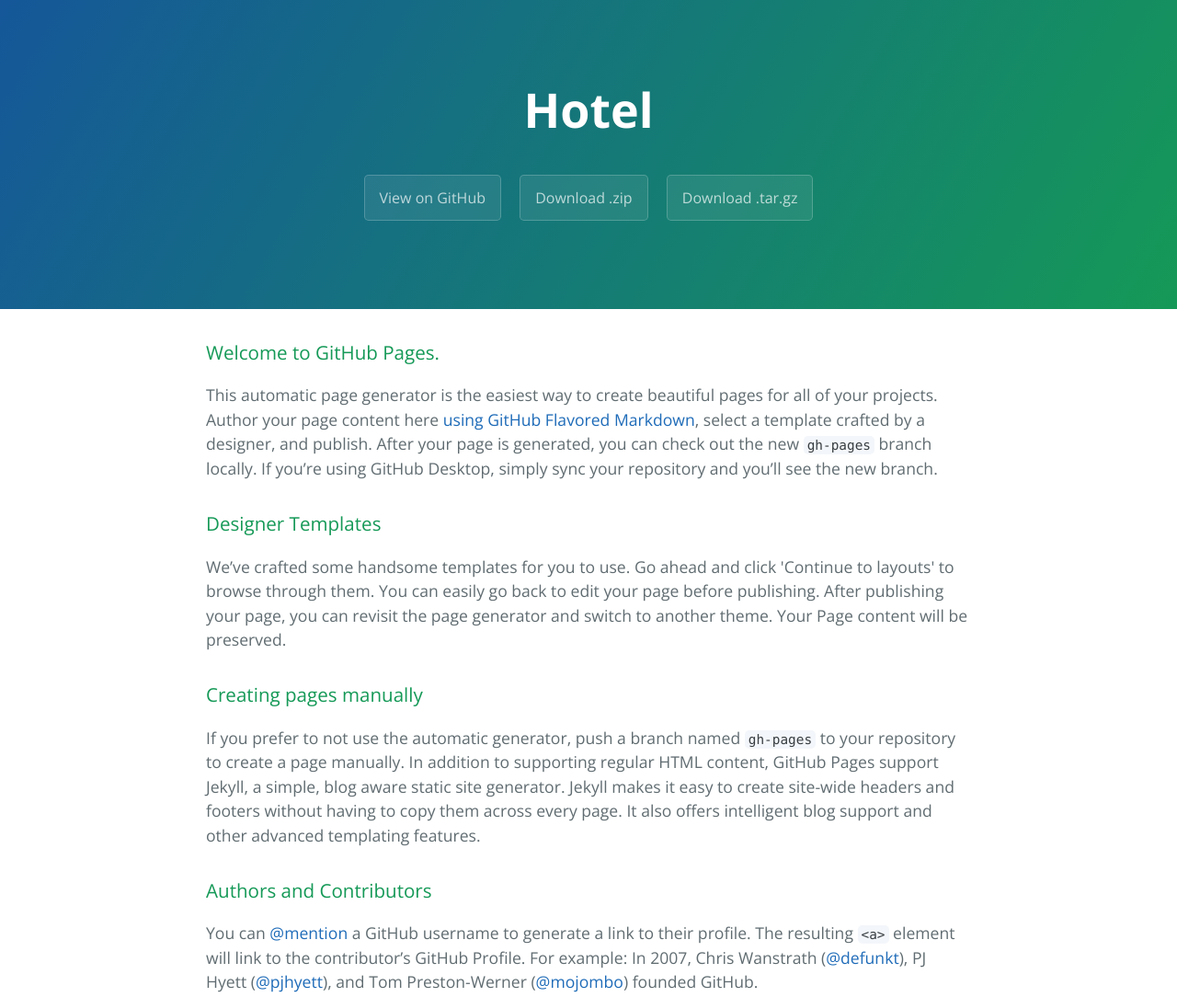
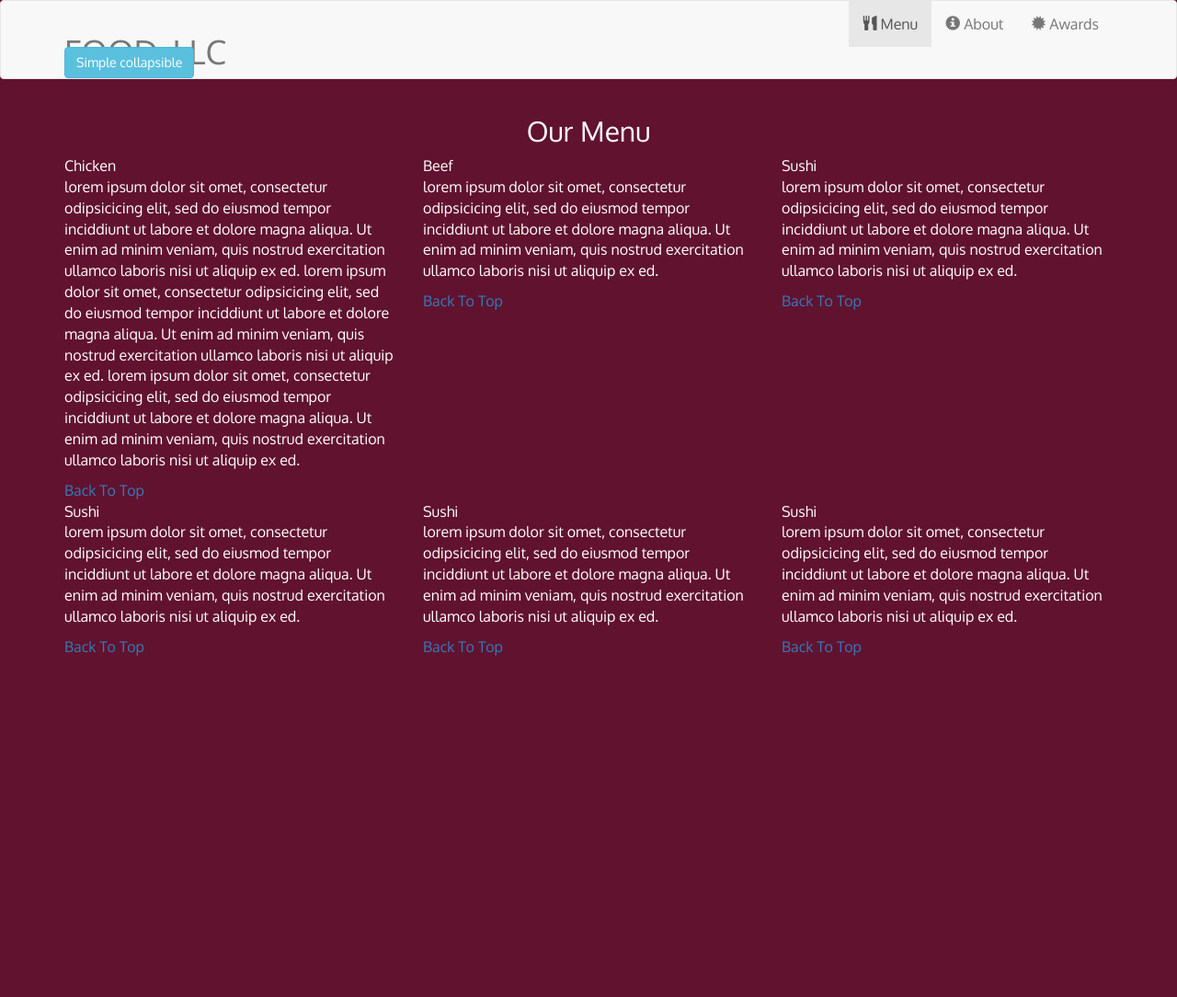
Before and after one commit to msvkrishna/Hotel, a plain HTML site: page index.html in a window 1280 px wide. Shown: the top 1084 px of the page at 92% size. After the commit the page ends 800 px from the top, so only its background shows below. Drawn offline with nearby package versions, Linux system fonts and the light colour scheme.

Commit message:
Update index.html

```diff
--- a/index.html
+++ b/index.html
@@ -1,57 +1,194 @@
-<!DOCTYPE html>
-<html lang="en-us">
+<!doctype html>
+<html lang="en">
   <head>
-    <meta charset="UTF-8">
-    <title>Hotel by msvkrishna</title>
+    <meta charset="utf-8">
+    <meta http-equiv="X-UA-Compatible" content="IE=edge">
     <meta name="viewport" content="width=device-width, initial-scale=1">
-    <link rel="stylesheet" type="text/css" href="stylesheets/normalize.css" media="screen">
-    <link href='https://fonts.googleapis.com/css?family=Open+Sans:400,700' rel='stylesheet' type='text/css'>
-    <link rel="stylesheet" type="text/css" href="stylesheets/stylesheet.css" media="screen">
-    <link rel="stylesheet" type="text/css" href="stylesheets/github-light.css" media="screen">
+    <title>David Chu's China Bistro</title>
+    <link rel="stylesheet" href="css/bootstrap.min.css">
+    <link rel="stylesheet" href="./css/styles.css">
+    <link href='https://fonts.googleapis.com/css?family=Oxygen:400,300,700' rel='stylesheet' type='text/css'>
+
+<!--
+  <link rel="stylesheet" href="http://maxcdn.bootstrapcdn.com/bootstrap/3.3.6/css/bootstrap.min.css">
+  -->
+
   </head>
 <body>
-    <section class="page-header">
-      <h1 class="project-name">Hotel</h1>
-      <h2 class="project-tagline"></h2>
-      <a href="https://github.com/msvkrishna/Hotel" class="btn">View on GitHub</a>
-      <a href="https://github.com/msvkrishna/Hotel/zipball/master" class="btn">Download .zip</a>
-      <a href="https://github.com/msvkrishna/Hotel/tarball/master" class="btn">Download .tar.gz</a>
-    </section>
 
-    <section class="main-content">
-      <h3>
-<a id="welcome-to-github-pages" class="anchor" href="#welcome-to-github-pages" aria-hidden="true"><span aria-hidden="true" class="octicon octicon-link"></span></a>Welcome to GitHub Pages.</h3>
+  <header>
+    <nav id="header-nav" class="navbar navbar-default">
+     <div class="container">
+        <div class="navbar-header">
 
-<p>This automatic page generator is the easiest way to create beautiful pages for all of your projects. Author your page content here <a href="https://guides.github.com/features/mastering-markdown/">using GitHub Flavored Markdown</a>, select a template crafted by a designer, and publish. After your page is generated, you can check out the new <code>gh-pages</code> branch locally. If you’re using GitHub Desktop, simply sync your repository and you’ll see the new branch.</p>
+        <div class="navbar-brand">
+         <h1>
+         FOOD, LLC
+         </h1>
 
-<h3>
-<a id="designer-templates" class="anchor" href="#designer-templates" aria-hidden="true"><span aria-hidden="true" class="octicon octicon-link"></span></a>Designer Templates</h3>
+</div>
+            <button type="button" class="navbar-toggle collapsed" data-toggle="collapse" data-target="#collapsable-nav" aria-expanded="false">
 
-<p>We’ve crafted some handsome templates for you to use. Go ahead and click 'Continue to layouts' to browse through them. You can easily go back to edit your page before publishing. After publishing your page, you can revisit the page generator and switch to another theme. Your Page content will be preserved.</p>
+            <span class="sr-only">Toggle navigation</span>
+            <span class="icon-bar"></span>
+            <span class="icon-bar"></span>
+            <span class="icon-bar"></span>
 
-<h3>
-<a id="creating-pages-manually" class="anchor" href="#creating-pages-manually" aria-hidden="true"><span aria-hidden="true" class="octicon octicon-link"></span></a>Creating pages manually</h3>
+            </button>
 
-<p>If you prefer to not use the automatic generator, push a branch named <code>gh-pages</code> to your repository to create a page manually. In addition to supporting regular HTML content, GitHub Pages support Jekyll, a simple, blog aware static site generator. Jekyll makes it easy to create site-wide headers and footers without having to copy them across every page. It also offers intelligent blog support and other advanced templating features.</p>
+         </div>
 
-<h3>
-<a id="authors-and-contributors" class="anchor" href="#authors-and-contributors" aria-hidden="true"><span aria-hidden="true" class="octicon octicon-link"></span></a>Authors and Contributors</h3>
 
-<p>You can <a href="https://help.github.com/articles/basic-writing-and-formatting-syntax/#mentioning-users-and-teams" class="user-mention">@mention</a> a GitHub username to generate a link to their profile. The resulting <code>&lt;a&gt;</code> element will link to the contributor’s GitHub Profile. For example: In 2007, Chris Wanstrath (<a href="https://github.com/defunkt" class="user-mention">@defunkt</a>), PJ Hyett (<a href="https://github.com/pjhyett" class="user-mention">@pjhyett</a>), and Tom Preston-Werner (<a href="https://github.com/mojombo" class="user-mention">@mojombo</a>) founded GitHub.</p>
+       <div id="collapsable-nav" class="collapse navbar-collapse">
+           <ul id="nav-list" class="nav navbar-nav navbar-right">
 
-<h3>
-<a id="support-or-contact" class="anchor" href="#support-or-contact" aria-hidden="true"><span aria-hidden="true" class="octicon octicon-link"></span></a>Support or Contact</h3>
+            <li class="active">
+              <a href="index.html">
+                <span class="glyphicon glyphicon-cutlery hidden-xs">
+                </span>
+                 Menu
+              </a>
+            </li>
+            <li>
+              <a href="index.html">
+                <span class="glyphicon glyphicon-info-sign hidden-xs">
+                </span>
+                About
+                </a>
+            </li>
+            <li>
+              <a href="index.html">
+                <span class="glyphicon glyphicon-certificate hidden-xs">
+                </span>
+                Awards
+                </a>
+            </li>
+          </ul><!-- #nav-list -->
+        </div><!-- .collapse .navbar-collapse -->
 
-<p>Having trouble with Pages? Check out our <a href="https://help.github.com/pages">documentation</a> or <a href="https://github.com/contact">contact support</a> and we’ll help you sort it out.</p>
 
-      <footer class="site-footer">
-        <span class="site-footer-owner"><a href="https://github.com/msvkrishna/Hotel">Hotel</a> is maintained by <a href="https://github.com/msvkrishna">msvkrishna</a>.</span>
+<button type="button" class="btn btn-info" data-toggle="collapse" data-target="#demo">Simple collapsible</button>
+  <div id="demo" class="collapse">
+    Lorem ipsum dolor sit amet, consectetur adipisicing elit,
+    sed do eiusmod tempor incididunt ut labore et dolore magna aliqua. Ut enim ad minim veniam,
+    quis nostrud exercitation ullamco laboris nisi ut aliquip ex ea commodo consequat.
+  </div>
 
-        <span class="site-footer-credits">This page was generated by <a href="https://pages.github.com">GitHub Pages</a> using the <a href="https://github.com/jasonlong/cayman-theme">Cayman theme</a> by <a href="https://twitter.com/jasonlong">Jason Long</a>.</span>
-      </footer>
+    </div>
+   </nav>
+   </header>
 
+
+   <div id="main-content" class="container">
+    <h2 id="menu-categories-title" class="text-center">Our Menu</h2>
+
+    <section class="row">
+
+
+
+      <div class="col-md-4 col-sm-6 col-xs-12">
+
+          <div class="item-title">
+          <div class="category-tile1">Chicken</div>
+          <p>
+           lorem ipsum dolor sit omet, consectetur odipsicicing elit, sed do eiusmod tempor
+           inciddiunt ut labore et dolore magna aliqua. Ut enim ad minim veniam, quis nostrud
+            exercitation ullamco laboris nisi ut aliquip ex ed. lorem ipsum dolor sit omet, consectetur odipsicicing elit, sed do eiusmod tempor
+           inciddiunt ut labore et dolore magna aliqua. Ut enim ad minim veniam, quis nostrud
+            exercitation ullamco laboris nisi ut aliquip ex ed. lorem ipsum dolor sit omet, consectetur odipsicicing elit, sed do eiusmod tempor
+           inciddiunt ut labore et dolore magna aliqua. Ut enim ad minim veniam, quis nostrud
+            exercitation ullamco laboris nisi ut aliquip ex ed.
+          </p>
+          <a href="index.html"> Back To Top </a>
+        </div>
+
+      </div>
+
+      <div class="col-md-4 col-sm-6 col-xs-12">
+
+          <div class="item-title">
+          <div class="category-tile2">Beef</div>
+          <p>
+           lorem ipsum dolor sit omet, consectetur odipsicicing elit, sed do eiusmod tempor
+           inciddiunt ut labore et dolore magna aliqua. Ut enim ad minim veniam, quis nostrud
+            exercitation ullamco laboris nisi ut aliquip ex ed.
+          </p>
+          <a href="index.html"> Back To Top </a>
+        </div>
+
+
+      </div>
+
+
+      <div class="col-md-4 col-sm-12 col-xs-12">
+     <div class="item-title">
+          <div class="category-tile3">Sushi</div>
+          <p>
+           lorem ipsum dolor sit omet, consectetur odipsicicing elit, sed do eiusmod tempor
+           inciddiunt ut labore et dolore magna aliqua. Ut enim ad minim veniam, quis nostrud
+            exercitation ullamco laboris nisi ut aliquip ex ed.
+          </p>
+          <a href="index.html"> Back To Top </a>
+        </div>
+
+      </div>
+      <div class="clearfix visible-lg-block visible-md-block"></div>
+
+
+       <div class="col-md-4 col-sm-6 col-xs-12">
+     <div class="item-title">
+          <div class="category-tile3">Sushi</div>
+          <p>
+           lorem ipsum dolor sit omet, consectetur odipsicicing elit, sed do eiusmod tempor
+           inciddiunt ut labore et dolore magna aliqua. Ut enim ad minim veniam, quis nostrud
+            exercitation ullamco laboris nisi ut aliquip ex ed.
+          </p>
+          <a href="index.html"> Back To Top </a>
+        </div>
+
+      </div>
+
+      <div class="col-md-4 col-sm-6 col-xs-12">
+     <div class="item-title">
+          <div class="category-tile3">Sushi</div>
+          <p>
+           lorem ipsum dolor sit omet, consectetur odipsicicing elit, sed do eiusmod tempor
+           inciddiunt ut labore et dolore magna aliqua. Ut enim ad minim veniam, quis nostrud
+            exercitation ullamco laboris nisi ut aliquip ex ed.
+            </p>
+            <a href="index.html"> Back To Top </a>
+        </div>
+
+      </div>
+
+
+       <div class="col-md-4 col-sm-12 col-xs-12">
+     <div class="item-title">
+          <div class="category-tile3">Sushi</div>
+          <p>
+           lorem ipsum dolor sit omet, consectetur odipsicicing elit, sed do eiusmod tempor
+           inciddiunt ut labore et dolore magna aliqua. Ut enim ad minim veniam, quis nostrud
+            exercitation ullamco laboris nisi ut aliquip ex ed.
+          </p>
+           <a href="index.html"> Back To Top </a>
+        </div>
+
+      </div>
+          <div class="clearfix visible-lg-block visible-md-block"></div>
 </section>
 
 
+  </div><!-- End of #main-content -->
+
+
+   <script type="text/javascript" src="https://ajax.googleapis.com/ajax/libs/jquery/1.12.0/jquery-2.1.4.min.js"></script>
+  <script type="text/javascript" src="http://maxcdn.bootstrapcdn.com/bootstrap/3.3.6/js/bootstrap.min.js"></script>
+
+ <script type="text/javascript" src="js/jquery-2.1.4.min.js"></script>
+  <script type="text/javascript" src="js/bootstrap.min.js"></script>
+   <script type="text/javascript" src="js/bootstrap.js"></script>
+  <script type="text/javascript" src="js/script.js"></script>
+  <!-- jQuery (Bootstrap JS plugins depend on it) -->
+
 </body>
 </html>
```
Lines whose indentation alone changed are shown as unchanged.
